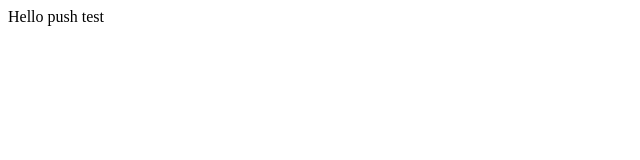
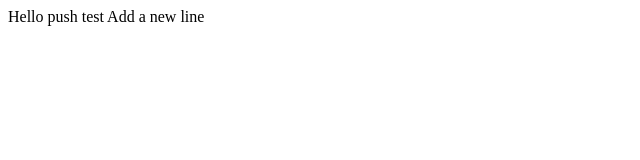
Before and after one commit to mista5025/wishket.clone, a plain HTML site: page index.html in a window 1280 px wide. Shown: the whole page, without its empty margins (0-640 px from the left). Drawn offline with Linux system fonts and the light colour scheme.

Commit message:
add a new line

```diff
--- a/index.html
+++ b/index.html
@@ -1,3 +1,4 @@
 <html>
 Hello push test
+Add a new line
 </html>
```
